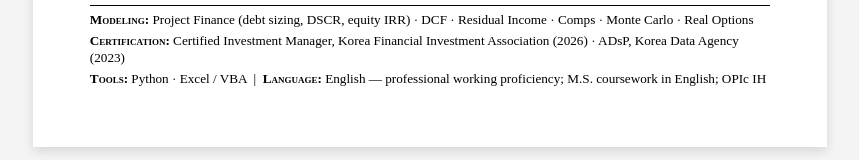
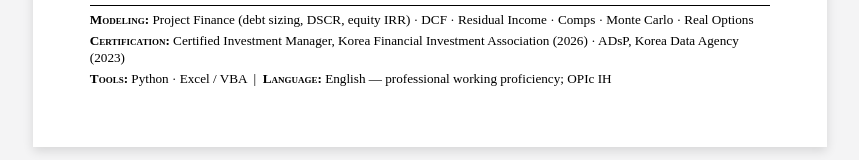
Before and after one commit to Cojae-Kang/shinjaekang.github.io, a plain HTML site: page index.html in a window 1280 px wide. Shown: the part 1162-1322 px from the top of the page, without its empty margins (210-1069 px from the left). Drawn offline with Linux system fonts and the light colour scheme.

Commit message:
Shorten language line
Co-Authored-By: Claude Opus 5.5 <noreply@anthropic.com>

```diff
--- a/index.html
+++ b/index.html
@@ -207,7 +207,7 @@
   <div class="blk">
     <div class="kv"><b>Modeling:</b> Project Finance (debt sizing, DSCR, equity IRR) &middot; DCF &middot; Residual Income &middot; Comps &middot; Monte Carlo &middot; Real Options</div>
     <div class="kv"><b>Certification:</b> Certified Investment Manager, Korea Financial Investment Association (2026) &middot; ADsP, Korea Data Agency (2023)</div>
-    <div class="kv"><b>Tools:</b> Python &middot; Excel / VBA &nbsp;|&nbsp; <b>Language:</b> English &mdash; professional working proficiency; M.S. coursework in English; OPIc IH</div>
+    <div class="kv"><b>Tools:</b> Python &middot; Excel / VBA &nbsp;|&nbsp; <b>Language:</b> English &mdash; professional working proficiency; OPIc IH</div>
   </div>
 
 </div>
```
